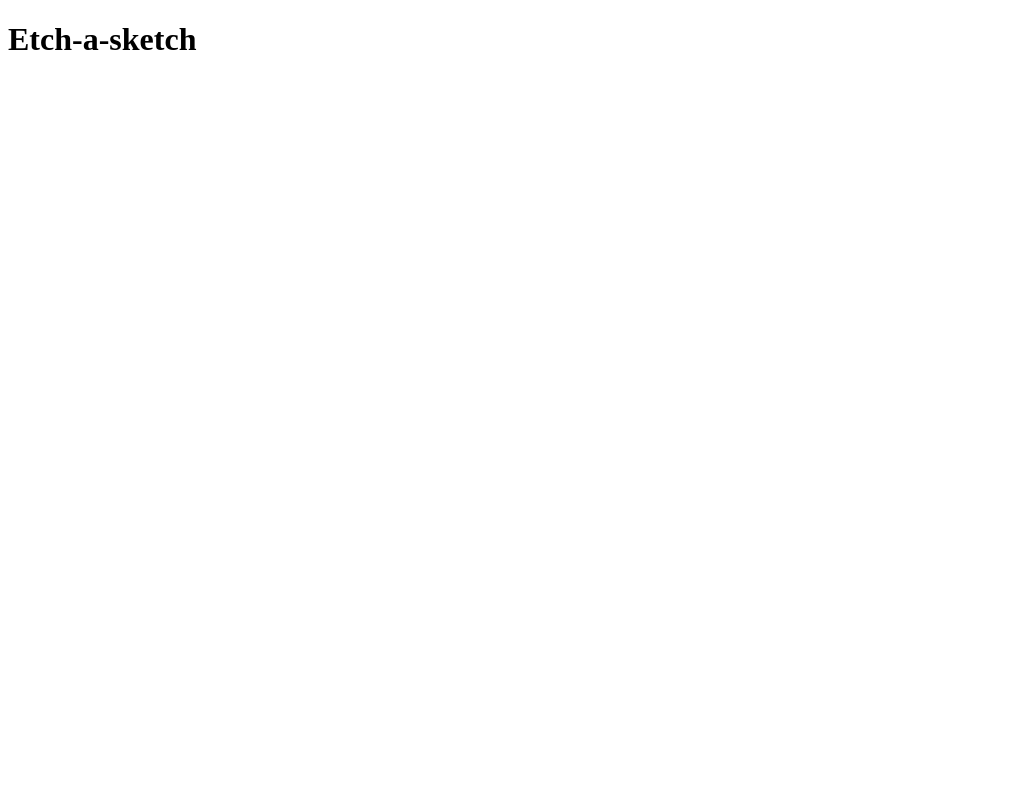
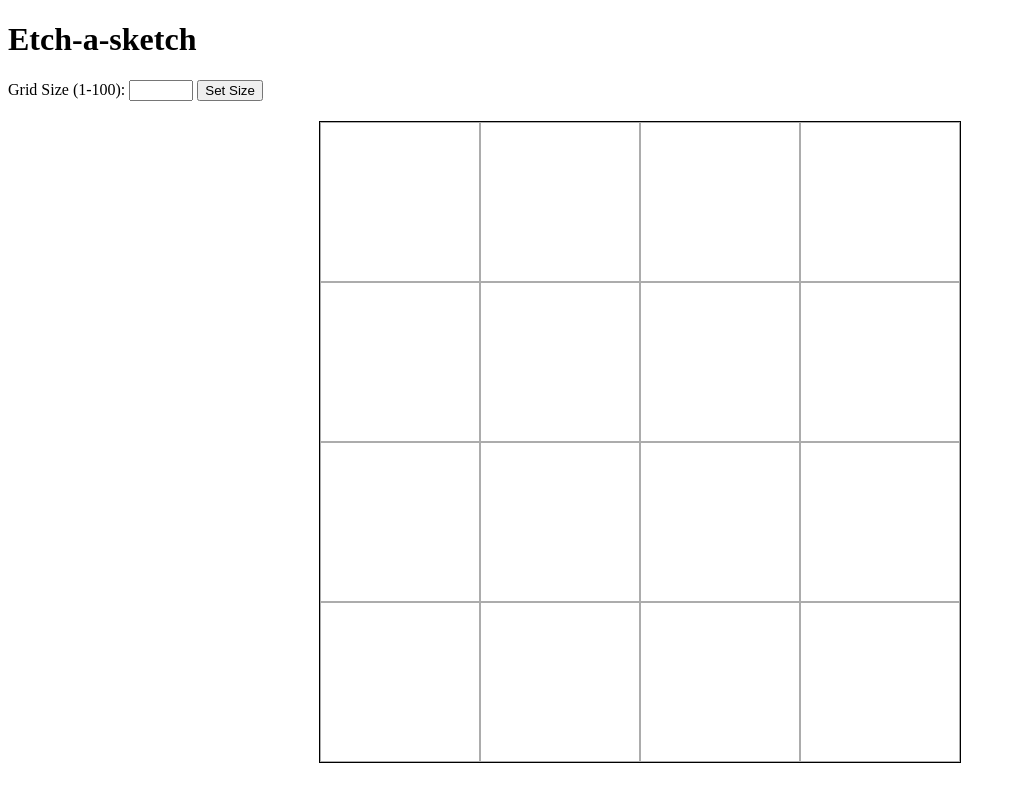
Before and after one commit to shahanxd/etch-a-sketch, a plain HTML site: page index.html in a window 1280 px wide. Shown: the whole page, without its empty margins (0-1016 px from the left). Drawn offline with Linux system fonts and the light colour scheme.

Commit message:
event listener added for size input

```diff
--- a/index.html
+++ b/index.html
@@ -4,9 +4,16 @@
     <meta charset="UTF-8">
     <meta name="viewport" content="width=device-width, initial-scale=1.0">
     <title>Etch-a-sketch</title>
+    <link rel="stylesheet" href="styles.css">
 </head>
 <body>
     <h1>Etch-a-sketch</h1>
+    <form id="sizeForm">
+        <label for="sizeInput">Grid Size (1-100):</label>
+        <input type="number" id="sizeInput" min="1" max="100">
+        <button type="submit">Set Size</button>
+    </form>
+    <div class="container"></div>
     <script src="script.js"></script>
 </body>
 </html>
--- a/script.js
+++ b/script.js
@@ -1 +1,31 @@
-console.log('Etch-a-sketch is ready!');
+document.addEventListener('DOMContentLoaded', () => {
+
+    console.log('Etch-a-sketch is ready!');
+
+    const container = document.querySelector('.container');
+    const form = document.getElementById('sizeForm');
+    const sizeInput = document.getElementById('sizeInput');
+
+    createGrid(4);
+
+    form.addEventListener('submit', (e) => {
+        e.preventDefault();
+        createGrid(sizeInput.value);
+    });
+
+    function createGrid(size) {
+        container.innerHTML = '';
+        const boxSize = 640 / size;
+
+        for (let i = 0; i < size * size; i++) {
+            const box = document.createElement('div');
+            box.classList.add('box');
+            box.style.width = `${boxSize}px`;
+            box.style.height = `${boxSize}px`;
+            box.addEventListener('mouseover', () => {
+                box.style.backgroundColor = 'black';
+            });
+            container.appendChild(box);
+        }
+    }
+});
--- /dev/null
+++ b/styles.css
@@ -0,0 +1,13 @@
+.container {
+    display: flex;
+    flex-wrap: wrap;
+    height: 640px;
+    width: 640px;
+    border: 1px solid #000;
+    margin: 20px auto;
+}
+
+.box {
+    border: 1px solid #acacac;
+    box-sizing: border-box;
+}
```
